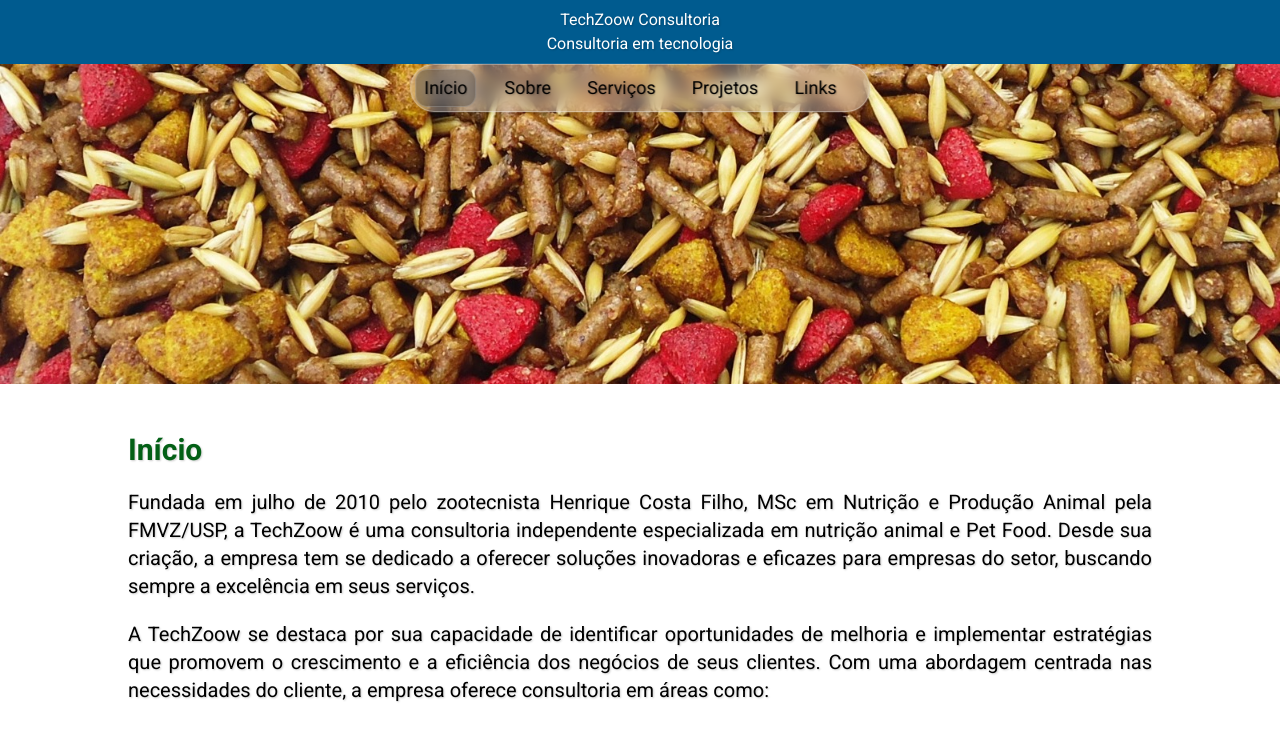
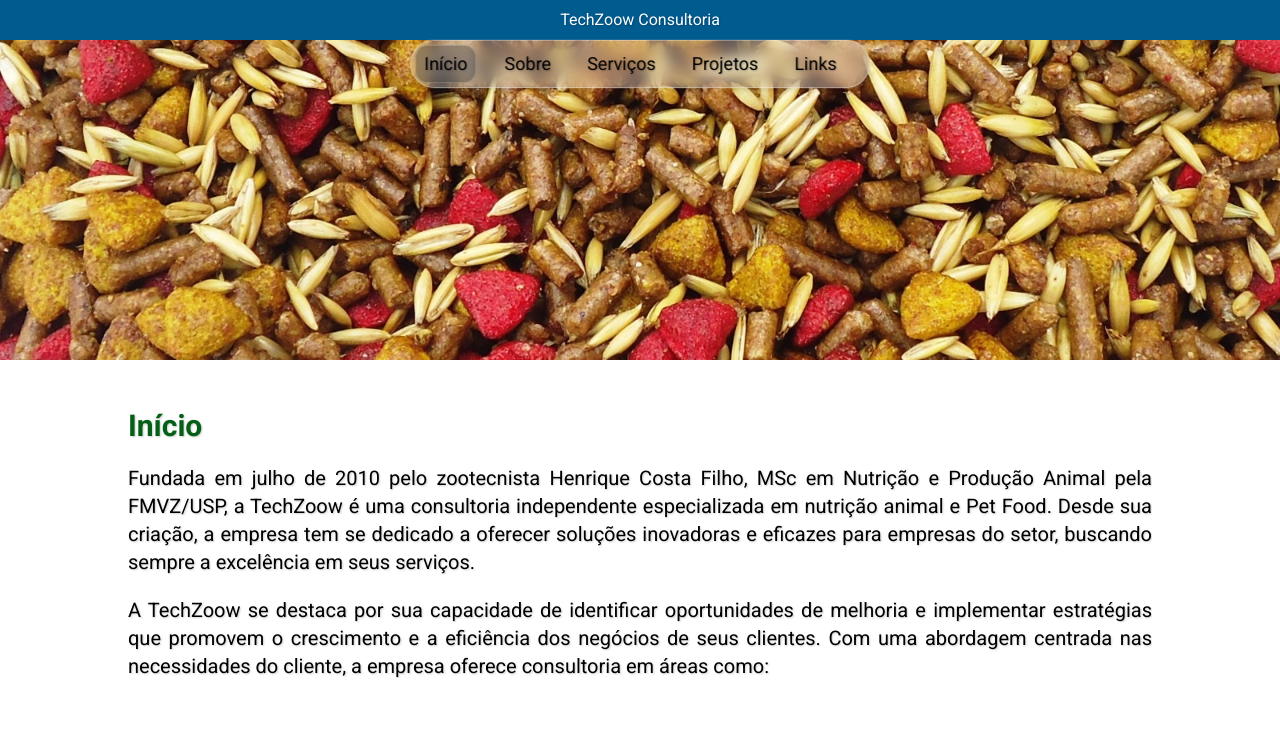
Before and after one commit to Monique-Duarte/Tech-Zoow, a React (Vite) app: page / in a window 1280 px wide. Shown: the top 737 px of the page. Built offline with nearby package versions, Linux system fonts and the light colour scheme; a web font is replaced by a local one.

Commit message:
Comenta o subtítulo "Consultoria em tecnologia" no cabeçalho

```diff
--- a/src/components/Header/index.tsx
+++ b/src/components/Header/index.tsx
@@ -6,7 +6,7 @@ const Header = () => {
         <img className="w-[10vw]" src={logo} alt="TechZoow Logo"></img> */}
       <div className="block">
       <h1>TechZoow Consultoria </h1>
-      <h2>Consultoria em tecnologia</h2>
+      {/* <h2>Consultoria em tecnologia</h2> */}
       </div>
       {/* </div> */}
     </header>
```
